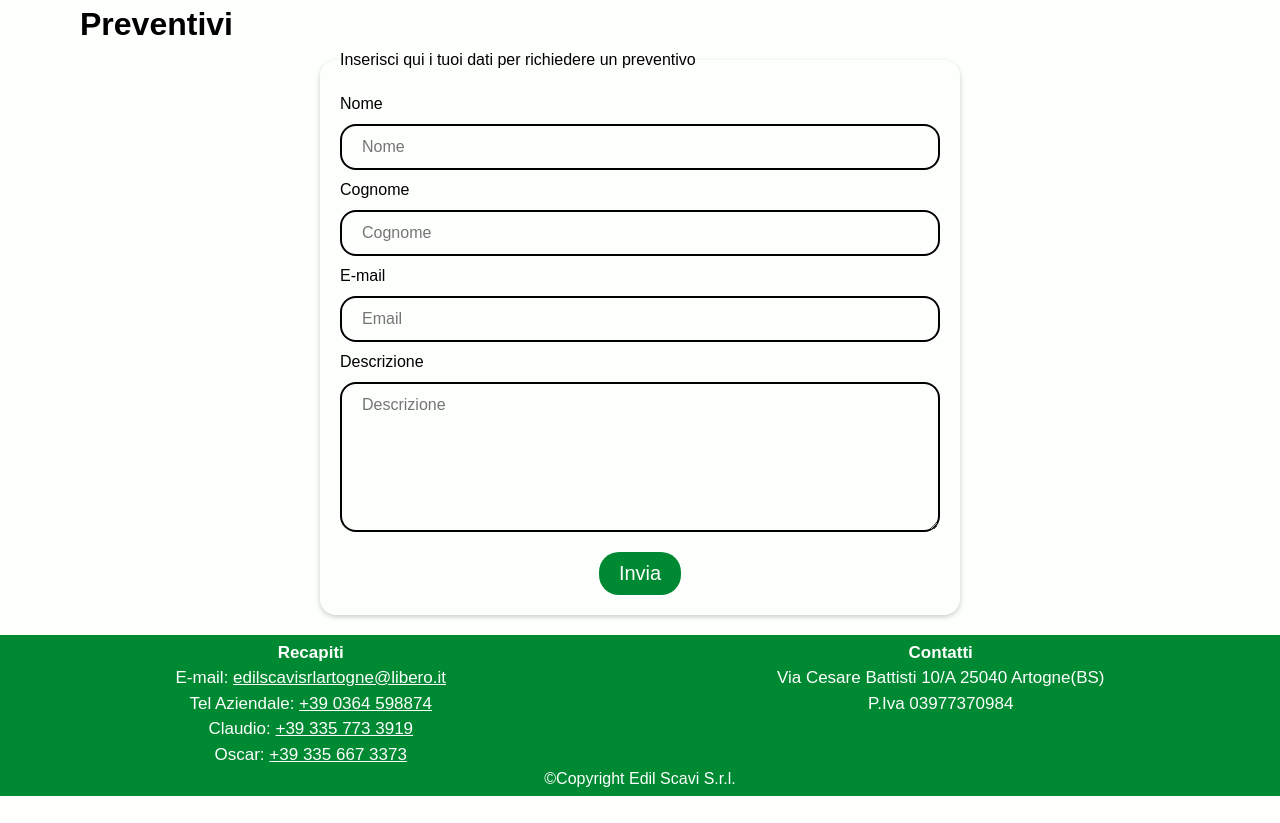
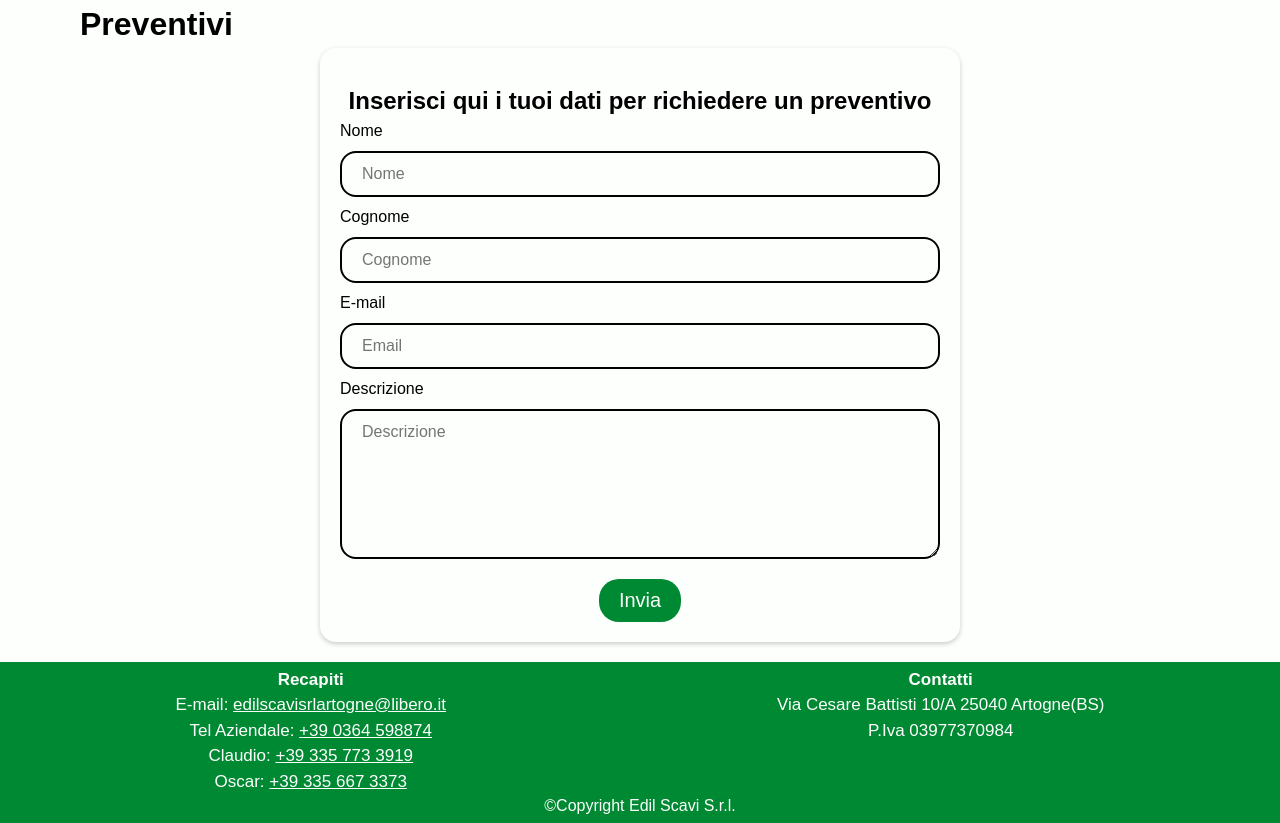
Before and after one commit to The-TecWebers/Progetto, a PHP site: page /preventivi in a window 1280 px wide. Shown: the part 137-960 px from the top of the page. Before the commit the page ends 933 px from the top, so only its background shows below. Run offline with PHP 8.4, Linux system fonts and the light colour scheme.

Commit message:
Sistemato legend

```diff
--- a/CSS/desktop.css
+++ b/CSS/desktop.css
@@ -329,6 +329,13 @@ fieldset{
     box-shadow: 0 2px 5px rgba(0, 0, 0, 0.2);
 }
 
-.fieldset-header{
-    justify-self: center;
+.legend-container {
+    margin-top: 15px;
+    text-align: center;
 }
+
+.legend-header {
+    font-size: 24px;
+    font-weight: bold;
+    margin-top: 10px;
+}
--- a/HTML/pages/preventivi.html
+++ b/HTML/pages/preventivi.html
@@ -7,7 +7,9 @@
     <h1 class="page-title">Preventivi</h1>
     <form method="POST" action="..........">
         <fieldset>
-            <legend class="fieldset-header">Inserisci qui i tuoi dati per richiedere un preventivo</legend>
+            <div class="legend-container">
+                <legend class="legend-header">Inserisci qui i tuoi dati per richiedere un preventivo</legend>
+            </div>
             <label class="form-label" for="name">Nome</label>
             <input class="form-input" type="text" id="name" name="name" placeholder="Nome">
             <label class="form-label" for="surname">Cognome</label>
```
